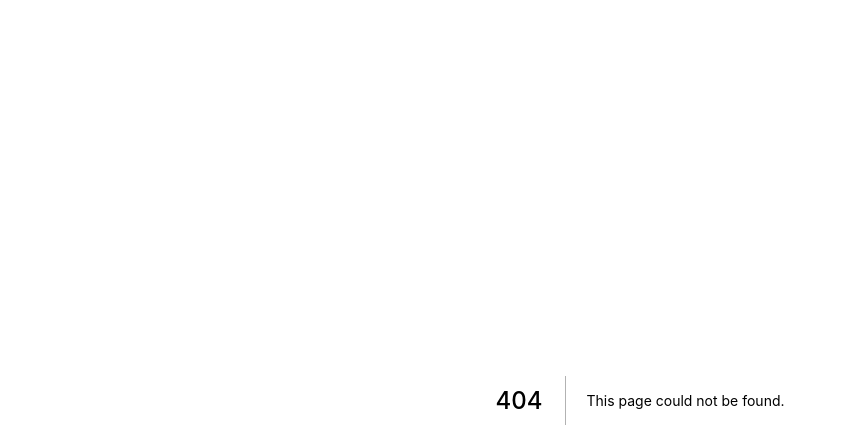
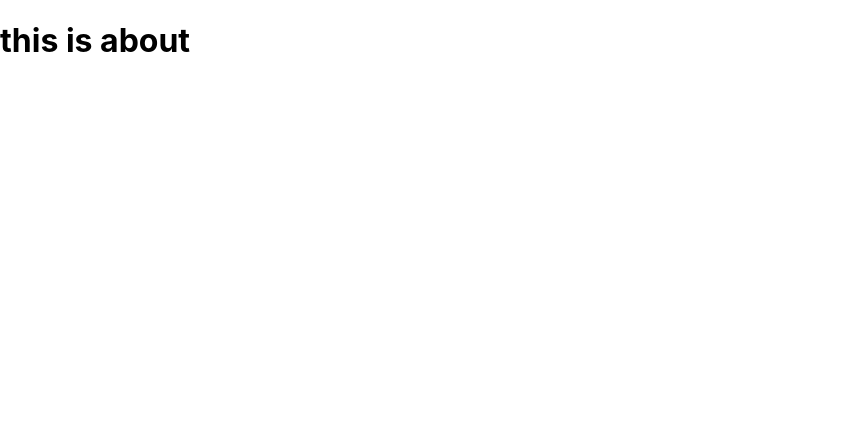
Before and after one commit to Mekatina65/flowerpot, a Next.js app: page /about in a window 1280 px wide. Before the commit this address had no page. Shown: the top 448 px of the page, without its empty margins (0-847 px from the left). Built offline with nearby package versions, Linux system fonts and the light colour scheme.

Commit message:
about pages

```diff
--- /dev/null
+++ b/pages/about.js
@@ -0,0 +1,10 @@
+const About = () => {
+    return (
+
+        <div>
+            <h1>this is about</h1>
+        </div>
+     );
+}
+
+export default About;
```
Also changed, not shown: cont/footer.js (added, +10 -0 lines).
